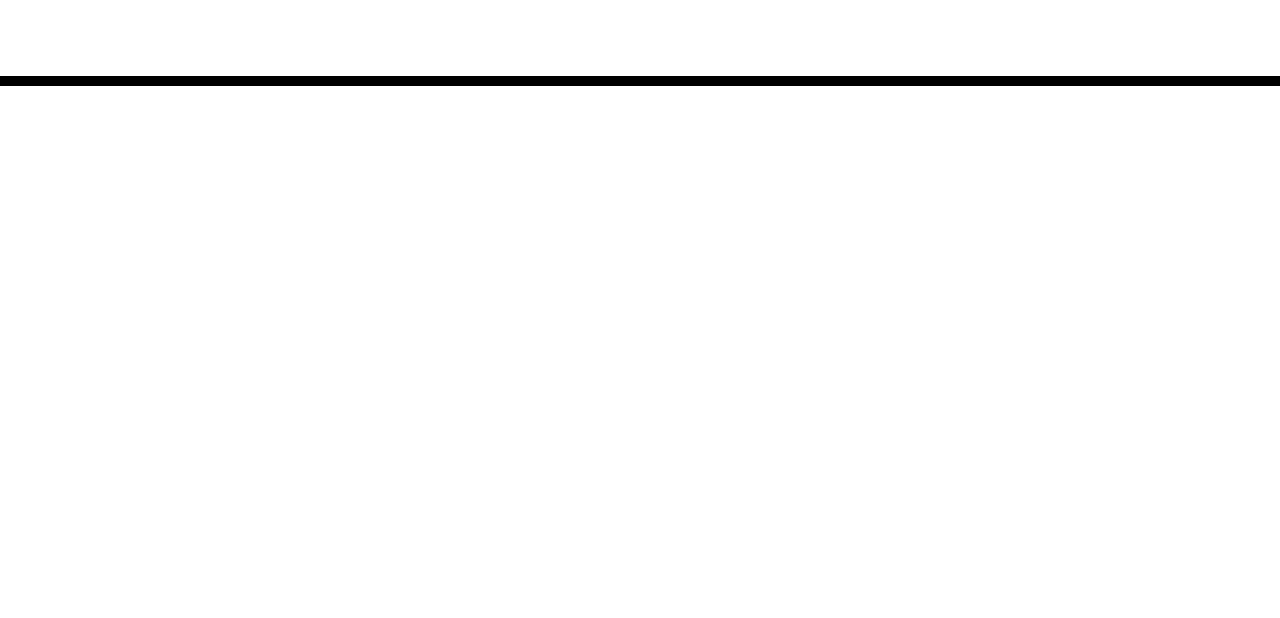
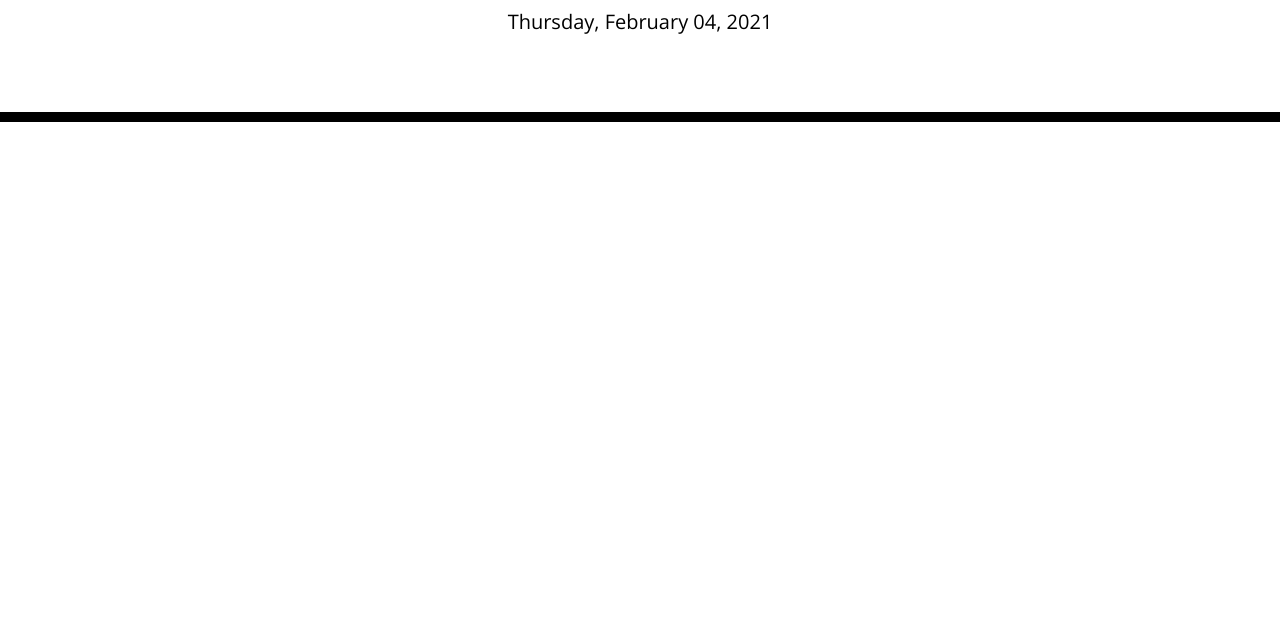
Before and after one commit to larrygjenkins/DailyPlanner, a plain HTML site: page index.html in a window 1280 px wide. Shown: the part 182-800 px from the top of the page. Drawn offline with nearby package versions, Linux system fonts and the light colour scheme.

Commit message:
pulled and formatted current date and displayed current date on page

```diff
--- a/assets/js/script.js
+++ b/assets/js/script.js
@@ -0,0 +1,11 @@
+var currentDate = moment().format("dddd, MMMM DD, YYYY");
+
+console.log("now = " + currentDate);
+
+function setDate() {
+    // var displayDate = $("#currentDay");
+    var displayDate = document.getElementById("currentDay");
+    displayDate.innerHTML = currentDate;
+}
+
+setDate();
--- a/index.html
+++ b/index.html
@@ -20,6 +20,10 @@
     />
     <link rel="stylesheet" href="./assets/css/style.css"/>
     <title>Work Day Scheduler</title>
+
+    <!-- Added momentjs here. -->
+    <script src="https://cdnjs.cloudflare.com/ajax/libs/moment.js/2.29.1/moment.min.js"></script>
+
   </head>
 
   <body>
@@ -33,7 +37,7 @@
     </div>
 
     <script src="https://cdnjs.cloudflare.com/ajax/libs/jquery/3.2.1/jquery.min.js"></script>
-    <script src="https://cdnjs.cloudflare.com/ajax/libs/moment.js/2.29.1/moment.min.js"></script>
+    <!-- <script src="https://cdnjs.cloudflare.com/ajax/libs/moment.js/2.29.1/moment.min.js"></script> -->
     <script src="./assets/js/script.js"></script>
   </body>
 </html>
```
